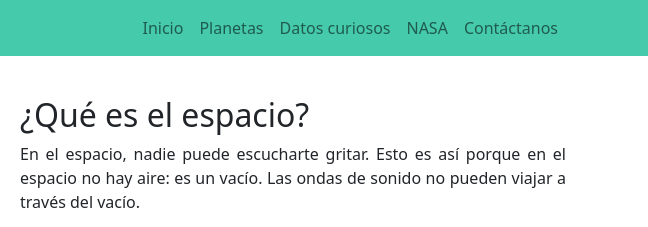
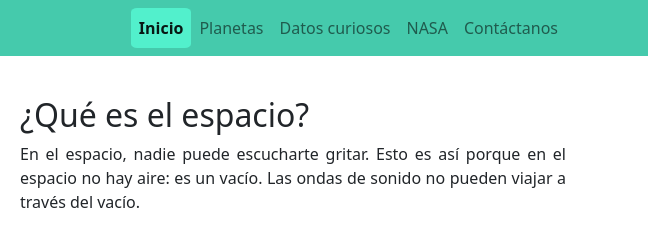
Before and after one commit to BelenRamos/PreEntrega3-Ramos, a website: page index.html in a window 1280 px wide. Shown: the top 227 px of the page, 632-1280 px from the left. Drawn offline with Linux system fonts and the light colour scheme.

Commit message:
cambios menu

```diff
--- a/SCSS/styles.scss
+++ b/SCSS/styles.scss
@@ -21,10 +21,24 @@
         }
   }
 
-  .seccionHeader{
+.seccionHeader{
     background-color: #45caac;
     margin-bottom: 40px;
   }
+
+.nav-link {
+  text-decoration: none;
+  transition: color 0.3s ease;
+
+  &.active {
+
+    background-color: #52f0cc;
+    border-radius: 10%;
+    background-size: 30px;
+    font-weight: bold;
+  }
+}
+
 
   .section-divider {
     margin: 40px 0;
--- a/index.html
+++ b/index.html
@@ -18,9 +18,9 @@
                     <span class="navbar-toggler-icon"></span>
                 </button>
                 <div class="collapse navbar-collapse justify-content-end" id="navbarNav">
-                    <ul class="navbar-nav">
+                    <ul class="navbar-nav ">
                         <li class="nav-item">
-                            <a class="nav-link" href="index.html">Inicio</a>
+                            <a class="nav-link active" href="index.html">Inicio</a>
                         </li>
                         <li class="nav-item">
                             <a class="nav-link" href="Views/planetas.html">Planetas</a>
```
Also changed, not shown: Views/contacto.html (+1 -1 lines), Views/curiosidades.html (+1 -1 lines), Views/nasa.html (+1 -1 lines), Views/planetas.html (+1 -1 lines), css/styles.css, 1 other file.
